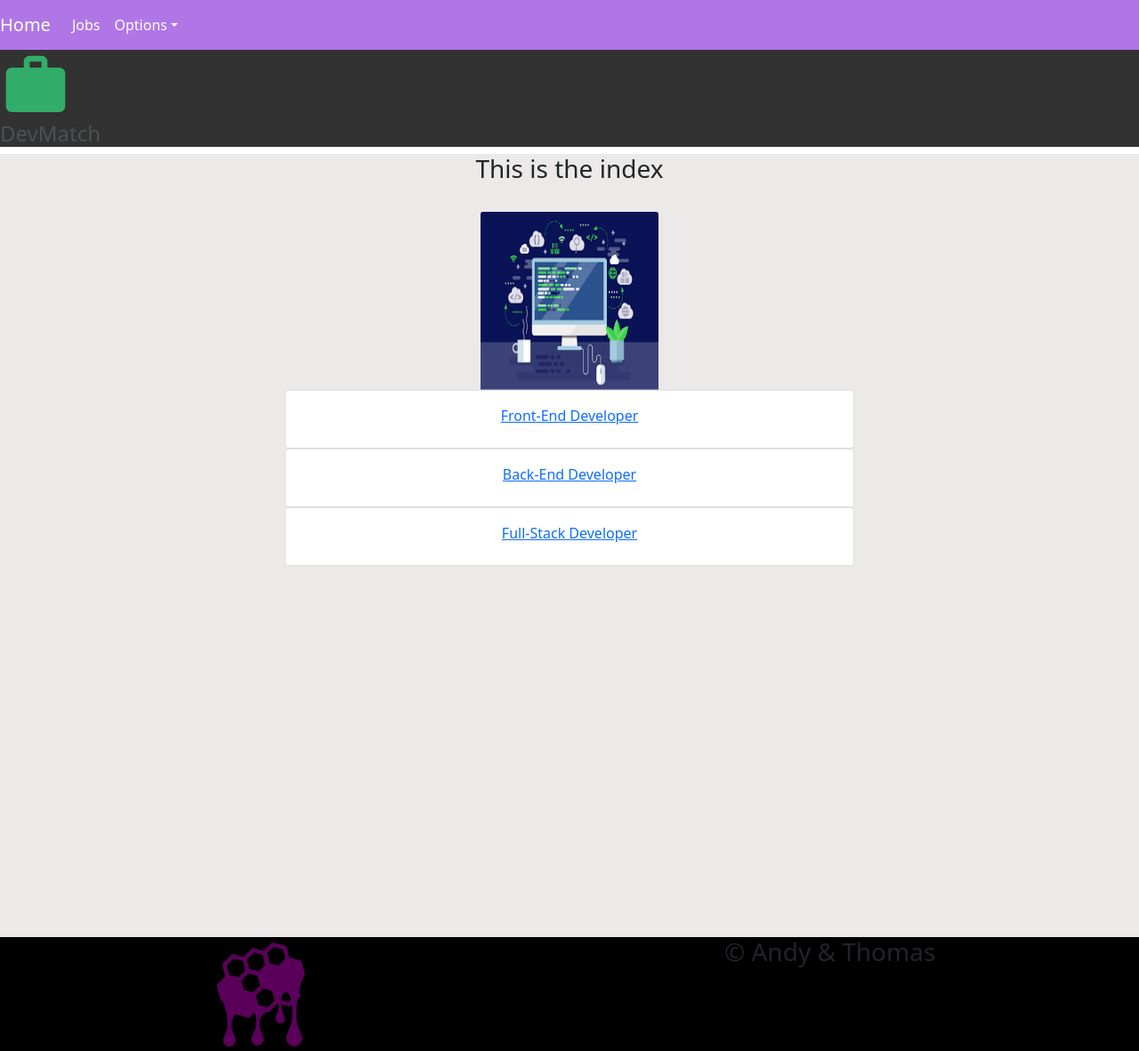
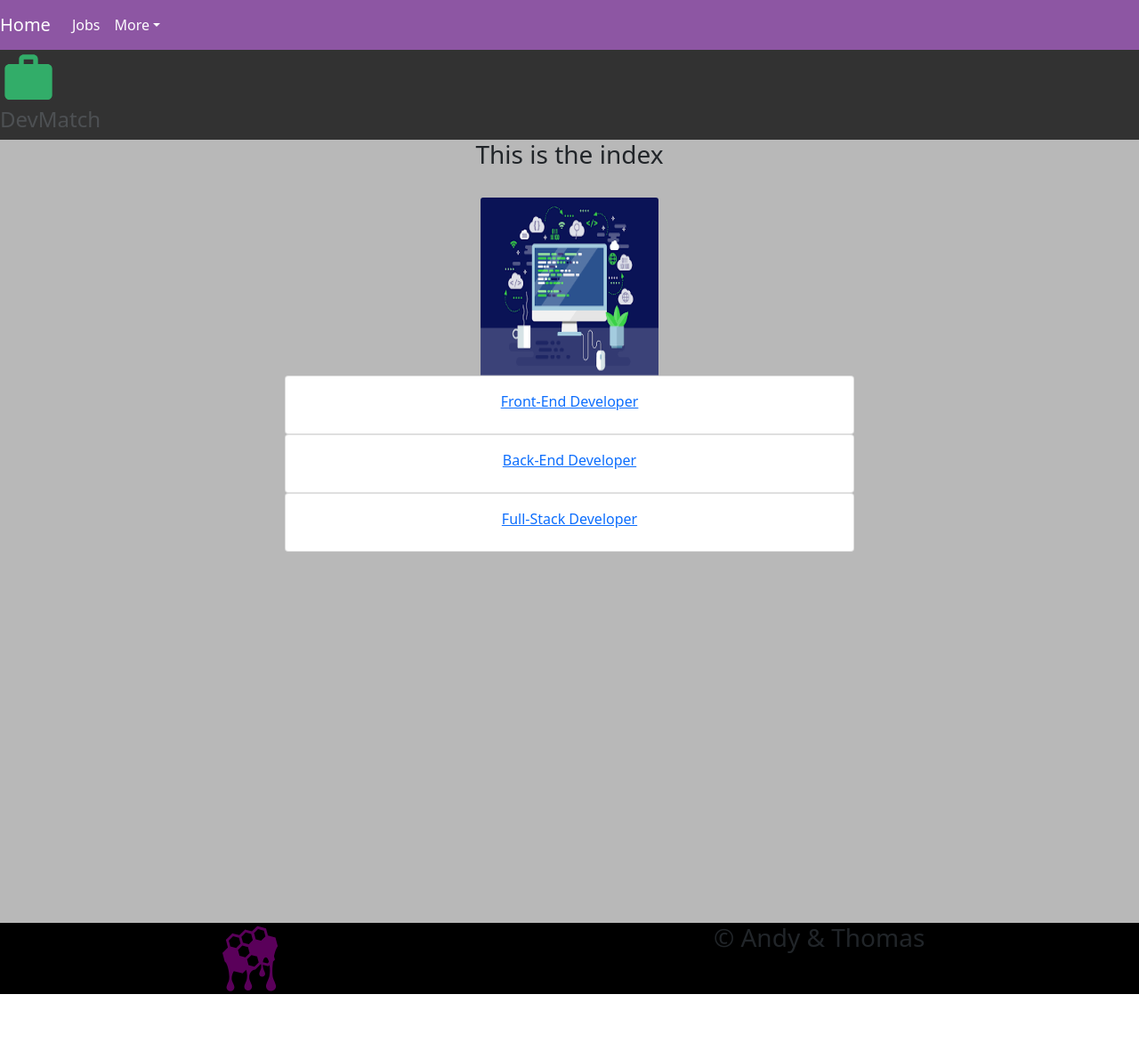
Before and after one commit to learn-academy-2021-charlie/cat-tinder-frontend-thomas-and-andy, a React (Create React App) app: page /devindex in a window 1280 px wide. Shown: the whole page at 89% size. After the commit the page ends 1117 px from the top, so only its background shows below. Built offline with nearby package versions, Linux system fonts and the light colour scheme.

Commit message:
css updates

```diff
--- a/src/App.css
+++ b/src/App.css
@@ -1,12 +1,13 @@
 * {
-  margin: 0;
-  padding: 0;
+  margin: 0%;
+  padding: 0%;
 }
 .page-body {
+  margin-top: 0;
+  padding: 0%;
   text-align: center;
-  /* margin: 3rem; */
-  height: 110vh;
-  background-color: rgba(129, 111, 111, 0.151);
+  min-height: 110vh;
+  background-color: rgba(71, 70, 70, 0.384);
 }
 
 .cards {
@@ -17,7 +18,7 @@
 }
 
 .navBar {
-  background-color: rgb(157, 85, 224);
+  background-color: rgb(113, 44, 141);
   color: "text-white";
 }
 #indexImg {
@@ -40,22 +41,25 @@
   bottom: 0;
   width: 100%;
   text-align: center;
-  min-height: 5vh;
-
+  min-height: 2vh;
   font-size: 20px;
   display: flex;
   justify-content: space-around;
+  font-size: 2px;
 }
 
 .header {
-  min-height: 17vh;
-  /* background-image: url("https://www.silver-atena.com/fileadmin/resources/pictures/portfolio/engineering/SiA_Header_Engineering_Software.jpg"); */
+  margin: 0;
+  padding: 0;
+  position: relative;
+  min-height: 15vh;
   -webkit-background-size: cover;
   background-size: 1380px 150px;
   background-repeat: no-repeat;
   opacity: 0.8;
   background-color: black;
   top: 0;
+  overflow: hidden;
 }
 .jumbotron {
   background-color: black;
@@ -66,7 +70,3 @@
   background-size: cover;
   background-image: url("https://images.unsplash.com/photo-1522252234503-e356532cafd5?ixid=MnwxMjA3fDB8MHxzZWFyY2h8MXx8ZGV2ZWxvcGVyfGVufDB8fDB8fA%3D%3D&ixlib=rb-1.2.1&w=1000&q=80");
 }
-.header-logo {
-  background-color: black;
-  height: 20px;
-}
--- a/src/App.js
+++ b/src/App.js
@@ -48,7 +48,6 @@ class App extends Component {
             path="/devnew"
             render={(props) => <DevNew createDevJob={this.createDevJob} />}
           />
-          {/* <Route path="/devedit" component={DevEdit} /> */}
           <Route
             path={"/devedit/:id"}
             render={(props) => {
--- a/src/components/Footer.js
+++ b/src/components/Footer.js
@@ -4,8 +4,7 @@ class Footer extends Component {
   render() {
     return (
       <div className="footer">
-        {/* <img className ='header-logo'src={"https://encrypted-tbn0.gstatic.com/images?q=tbn:ANd9GcSIzQ7EFJn3ieAbyYylCNhAI1SxS6sVkTLerw&usqp=CAU"}/> */}
-        <GiDrippingHoney color="purple" size="8rem" opacity=".7" />
+        <GiDrippingHoney  color="purple" size="5rem" opacity=".7" />
         <h3>© Andy & Thomas</h3>
       </div>
     );
--- a/src/components/Header.js
+++ b/src/components/Header.js
@@ -7,7 +7,7 @@ class Header extends Component {
     return (
       <div className="header">
         <NavBar />
-        <MdWork color="#00FF72" size="5rem" opacity="0.6" />
+        <MdWork color="#00FF72" size="4rem" opacity="0.6" />
         <h4>DevMatch</h4>
       </div>
     );
--- a/src/components/NavBar.js
+++ b/src/components/NavBar.js
@@ -29,28 +29,25 @@ const NavBar = (props) => {
         <Collapse isOpen={isOpen} navbar>
           <Nav className="mr-auto" navbar>
             <NavItem>
-              <NavLink href="/devindex" className="text-white">
+              <NavLink href="/devindex"  className="text-white">
                 Jobs
               </NavLink>
             </NavItem>
-            {/* <NavItem>
-              <NavLink href="https://github.com/reactstrap/reactstrap">
-                GitHub
-              </NavLink>
-            </NavItem> */}
             <UncontrolledDropdown nav inNavbar>
               <DropdownToggle nav caret className="text-white">
-                Options
+                More
               </DropdownToggle>
               <DropdownMenu right>
-                <DropdownItem>Option 1</DropdownItem>
+                <DropdownItem>
+                  <NavLink href="/devnew" className="text-black">
+                    Add a Job
+                  </NavLink>
+                </DropdownItem>
                 <DropdownItem>Option 2</DropdownItem>
                 <DropdownItem divider />
-                <DropdownItem>Reset</DropdownItem>
               </DropdownMenu>
             </UncontrolledDropdown>
           </Nav>
-          {/* <NavbarText>Simple Text</NavbarText> */}
         </Collapse>
       </Navbar>
     </div>
```
